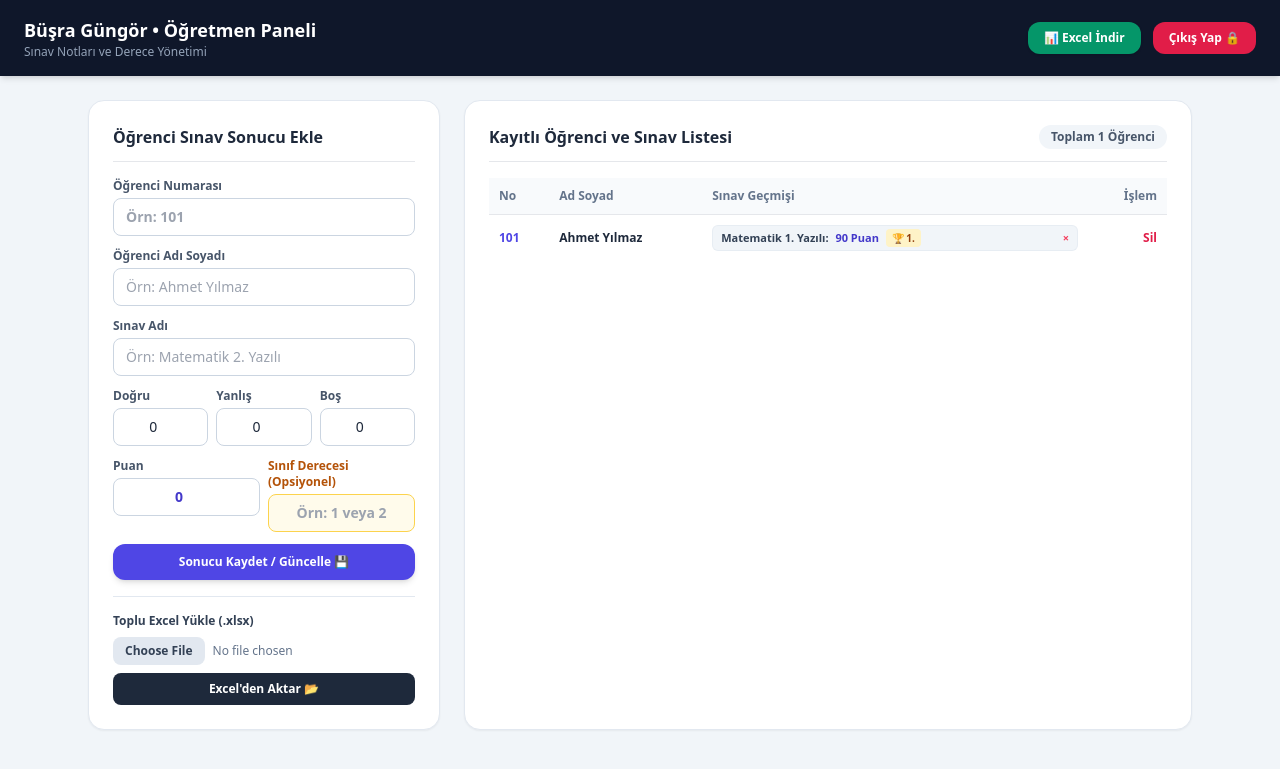
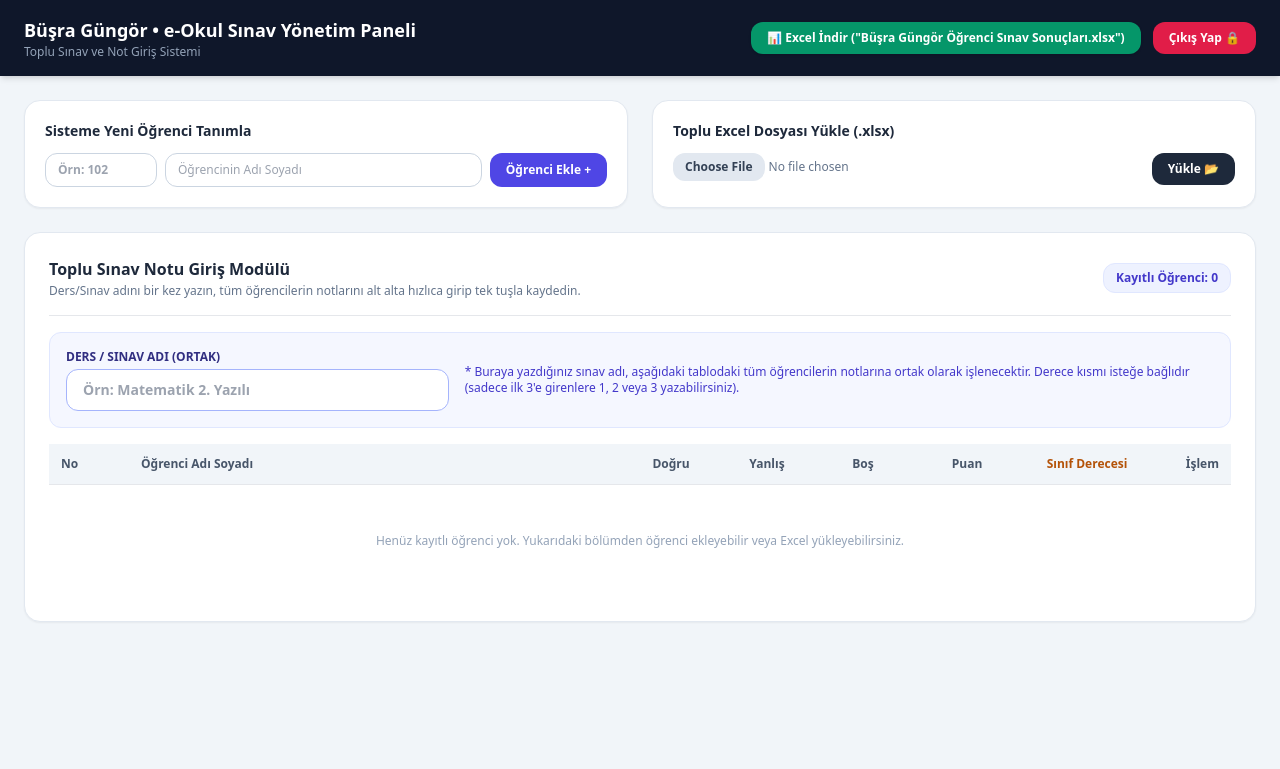
Before and after one commit to busrakaradeniz13/sinav-sistemi, a Flask app: page /admin in a window 1280 px wide. Shown: the top 769 px of the page. Run offline with Flask 3, Linux system fonts and the light colour scheme; the visitor is signed in with stand-in values (Sample User, id 1); some libraries are stand-ins or nearby versions.

Commit message:
Update admin.html

```diff
--- a/templates/admin.html
+++ b/templates/admin.html
@@ -45,13 +45,13 @@
     <!-- YÖNETİM PANELİ -->
     <header class="bg-slate-900 text-white py-4 px-6 shadow-md flex justify-between items-center">
         <div>
-            <h1 class="text-lg font-bold">Büşra Güngör • Öğretmen Paneli</h1>
-            <p class="text-xs text-slate-400">Sınav Notları ve Derece Yönetimi</p>
+            <h1 class="text-lg font-bold">Büşra Güngör • e-Okul Sınav Yönetim Paneli</h1>
+            <p class="text-xs text-slate-400">Toplu Sınav ve Not Giriş Sistemi</p>
         </div>
         <div class="flex items-center gap-3">
             <a href="/admin/excel-indir"
                 class="bg-emerald-600 hover:bg-emerald-700 text-white px-4 py-2 rounded-xl text-xs font-bold transition shadow">
-                📊 Excel İndir
+                📊 Excel İndir ("Büşra Güngör Öğrenci Sınav Sonuçları.xlsx")
             </a>
             <a href="/admin/cikis"
                 class="bg-rose-600 hover:bg-rose-700 text-white px-4 py-2 rounded-xl text-xs font-bold transition">
@@ -60,7 +60,7 @@
         </div>
     </header>
 
-    <main class="max-w-6xl mx-auto p-4 md:p-6 space-y-6">
+    <main class="max-w-7xl mx-auto p-4 md:p-6 space-y-6">
 
         {% with messages = get_flashed_messages(with_categories=true) %}
           {% if messages %}
@@ -72,171 +72,149 @@
           {% endif %}
         {% endwith %}
 
-        <div class="grid grid-cols-1 lg:grid-cols-3 gap-6">
+        <!-- ÜST KISIM: YENİ ÖĞRENCİ EKLEME & EXCEL YÜKLEME -->
+        <div class="grid grid-cols-1 md:grid-cols-2 gap-6">
 
-            <!-- FORM: YENİ NOT / DERECE EKLE -->
-            <div class="lg:col-span-1 bg-white p-6 rounded-2xl shadow-sm border border-slate-200 space-y-4 h-fit">
-                <h2 class="text-base font-bold text-slate-800 border-b pb-3">Öğrenci Sınav Sonucu Ekle</h2>
-
-                <form method="POST" action="/admin/kaydet" class="space-y-3">
-                    <div>
-                        <label class="block text-xs font-semibold text-slate-600 mb-1">Öğrenci Numarası</label>
-                        <input type="text" id="ogrenci_no_input" name="ogrenci_no" required placeholder="Örn: 101"
-                            class="w-full px-3 py-2 rounded-lg border border-slate-300 focus:ring-2 focus:ring-indigo-500 text-sm font-bold">
+            <!-- Yeni Öğrenci Ekle -->
+            <div class="bg-white p-5 rounded-2xl shadow-sm border border-slate-200">
+                <h2 class="text-sm font-bold text-slate-800 mb-3">Sisteme Yeni Öğrenci Tanımla</h2>
+                <form method="POST" action="/admin/yeni-ogrenci-ekle" class="flex gap-2">
+                    <input type="text" name="ogrenci_no" placeholder="Örn: 102" required
+                        class="w-28 px-3 py-2 rounded-xl border border-slate-300 text-xs font-bold">
+                    <input type="text" name="ad" placeholder="Öğrencinin Adı Soyadı" required
+                        class="flex-1 px-3 py-2 rounded-xl border border-slate-300 text-xs">
+                    <button type="submit"
+                        class="bg-indigo-600 hover:bg-indigo-700 text-white font-bold px-4 py-2 rounded-xl text-xs transition">
+                        Öğrenci Ekle +
+                    </button>
+                </form>
             </div>
 
-                    <div>
-                        <div class="flex justify-between items-center mb-1">
-                            <label class="block text-xs font-semibold text-slate-600">Öğrenci Adı Soyadı</label>
-                            <span id="otomatik_bilgi" class="text-[10px] text-emerald-600 font-bold hidden">✓ Eski kayıttan otomatik çekildi</span>
-                        </div>
-                        <input type="text" id="ad_input" name="ad" required placeholder="Örn: Ahmet Yılmaz"
-                            class="w-full px-3 py-2 rounded-lg border border-slate-300 focus:ring-2 focus:ring-indigo-500 text-sm">
+            <!-- Toplu Excel Yükle -->
+            <div class="bg-white p-5 rounded-2xl shadow-sm border border-slate-200">
+                <h2 class="text-sm font-bold text-slate-800 mb-3">Toplu Excel Dosyası Yükle (.xlsx)</h2>
+                <form method="POST" action="/admin/excel-yukle" enctype="multipart/form-data" class="flex gap-2">
+                    <input type="file" name="excel_dosya" accept=".xlsx, .xls" required
+                        class="flex-1 text-xs text-slate-500 file:py-1.5 file:px-3 file:rounded-xl file:border-0 file:text-xs file:font-semibold file:bg-slate-200 file:text-slate-700 hover:file:bg-slate-300">
+                    <button type="submit"
+                        class="bg-slate-800 hover:bg-slate-900 text-white font-bold px-4 py-2 rounded-xl text-xs transition">
+                        Yükle 📂
+                    </button>
+                </form>
             </div>
 
-                    <div>
-                        <label class="block text-xs font-semibold text-slate-600 mb-1">Sınav Adı</label>
-                        <input type="text" name="sinav" required placeholder="Örn: Matematik 2. Yazılı"
-                            class="w-full px-3 py-2 rounded-lg border border-slate-300 focus:ring-2 focus:ring-indigo-500 text-sm">
         </div>
 
-                    <div class="grid grid-cols-3 gap-2">
+        <!-- E-OKUL TARZI TOPLU NOT GİRİŞ TABLOSU -->
+        <div class="bg-white p-6 rounded-2xl shadow-sm border border-slate-200 space-y-4">
+            <div class="flex justify-between items-center border-b pb-4">
                 <div>
-                            <label class="block text-xs font-semibold text-slate-600 mb-1">Doğru</label>
-                            <input type="number" name="dogru" value="0" min="0"
-                                class="w-full px-2 py-2 rounded-lg border border-slate-300 text-sm text-center">
+                    <h2 class="text-base font-bold text-slate-800">Toplu Sınav Notu Giriş Modülü</h2>
+                    <p class="text-xs text-slate-500 mt-0.5">Ders/Sınav adını bir kez yazın, tüm öğrencilerin notlarını alt alta hızlıca girip tek tuşla kaydedin.</p>
                 </div>
-                        <div>
-                            <label class="block text-xs font-semibold text-slate-600 mb-1">Yanlış</label>
-                            <input type="number" name="yanlis" value="0" min="0"
-                                class="w-full px-2 py-2 rounded-lg border border-slate-300 text-sm text-center">
+                <span class="text-xs font-bold bg-indigo-50 text-indigo-700 px-3 py-1.5 rounded-xl border border-indigo-100">
+                    Kayıtlı Öğrenci: {{ veriler|length }}
+                </span>
             </div>
-                        <div>
-                            <label class="block text-xs font-semibold text-slate-600 mb-1">Boş</label>
-                            <input type="number" name="bos" value="0" min="0"
-                                class="w-full px-2 py-2 rounded-lg border border-slate-300 text-sm text-center">
+
+            <form method="POST" action="/admin/toplu-kaydet" class="space-y-4">
+
+                <!-- ORTAK SINAV ADI -->
+                <div class="bg-indigo-50/60 p-4 rounded-xl border border-indigo-100 flex flex-col md:flex-row items-center gap-4">
+                    <div class="w-full md:w-1/3">
+                        <label class="block text-xs font-extrabold text-indigo-900 uppercase mb-1">Ders / Sınav Adı (Ortak)</label>
+                        <input type="text" name="sinav_adi" required placeholder="Örn: Matematik 2. Yazılı"
+                            class="w-full px-4 py-2.5 rounded-xl border border-indigo-300 bg-white font-bold text-sm text-slate-800 focus:ring-2 focus:ring-indigo-500">
+                    </div>
+                    <div class="flex-1 text-xs text-indigo-700">
+                        * Buraya yazdığınız sınav adı, aşağıdaki tablodaki tüm öğrencilerin notlarına ortak olarak işlenecektir. Derece kısmı isteğe bağlıdır (sadece ilk 3'e girenlere 1, 2 veya 3 yazabilirsiniz).
                     </div>
                 </div>
 
-                    <div class="grid grid-cols-2 gap-2">
-                        <div>
-                            <label class="block text-xs font-semibold text-slate-600 mb-1">Puan</label>
-                            <input type="number" name="puan" value="0" min="0" max="100" required
-                                class="w-full px-3 py-2 rounded-lg border border-slate-300 text-sm font-bold text-indigo-700 text-center">
-                        </div>
-                        <div>
-                            <label class="block text-xs font-semibold text-amber-700 mb-1">Sınıf Derecesi (Opsiyonel)</label>
-                            <input type="text" name="derece" placeholder="Örn: 1 veya 2"
-                                class="w-full px-3 py-2 rounded-lg border border-amber-300 bg-amber-50 focus:ring-2 focus:ring-amber-500 text-sm font-bold text-center">
-                        </div>
-                    </div>
-
-                    <button type="submit"
-                        class="w-full bg-indigo-600 hover:bg-indigo-700 text-white font-bold py-2.5 rounded-xl shadow-md transition text-xs mt-2">
-                        Sonucu Kaydet / Güncelle 💾
-                    </button>
-                </form>
-
-                <hr class="my-4 border-slate-200">
-
-                <!-- EXCEL TOPLU YÜKLEME -->
-                <div class="space-y-2">
-                    <h3 class="text-xs font-bold text-slate-700">Toplu Excel Yükle (.xlsx)</h3>
-                    <form method="POST" action="/admin/excel-yukle" enctype="multipart/form-data" class="space-y-2">
-                        <input type="file" name="excel_dosya" accept=".xlsx, .xls" required
-                            class="block w-full text-xs text-slate-500 file:mr-2 file:py-1.5 file:px-3 file:rounded-lg file:border-0 file:text-xs file:font-semibold file:bg-slate-200 file:text-slate-700 hover:file:bg-slate-300">
-                        <button type="submit"
-                            class="w-full bg-slate-800 hover:bg-slate-900 text-white font-bold py-2 rounded-lg transition text-xs">
-                            Excel'den Aktar 📂
-                        </button>
-                    </form>
-                </div>
-            </div>
-
-            <!-- TABLO: MAVCUT ÖĞRENCİ LİSTESİ -->
-            <div class="lg:col-span-2 bg-white p-6 rounded-2xl shadow-sm border border-slate-200 space-y-4">
-                <div class="flex justify-between items-center border-b pb-3">
-                    <h2 class="text-base font-bold text-slate-800">Kayıtlı Öğrenci ve Sınav Listesi</h2>
-                    <span class="text-xs font-bold bg-slate-100 px-3 py-1 rounded-full text-slate-600">Toplam {{ veriler|length }} Öğrenci</span>
-                </div>
-
+                <!-- ÖĞRENCİLER LİSTESİ TABLOSU -->
                 <div class="overflow-x-auto">
-                    <table class="w-full text-left text-xs">
+                    <table class="w-full text-left text-xs border-collapse">
                         <thead>
-                            <tr class="bg-slate-50 text-slate-500 border-b">
-                                <th class="p-2.5">No</th>
-                                <th class="p-2.5">Ad Soyad</th>
-                                <th class="p-2.5">Sınav Geçmişi</th>
-                                <th class="p-2.5 text-right">İşlem</th>
+                            <tr class="bg-slate-100 text-slate-600 border-b">
+                                <th class="p-3 w-20">No</th>
+                                <th class="p-3">Öğrenci Adı Soyadı</th>
+                                <th class="p-3 w-24 text-center">Doğru</th>
+                                <th class="p-3 w-24 text-center">Yanlış</th>
+                                <th class="p-3 w-24 text-center">Boş</th>
+                                <th class="p-3 w-28 text-center">Puan</th>
+                                <th class="p-3 w-32 text-center text-amber-700">Sınıf Derecesi</th>
+                                <th class="p-3 w-20 text-right">İşlem</th>
                             </tr>
                         </thead>
                         <tbody class="divide-y divide-slate-100">
                             {% for no, bilgi in veriler.items() %}
                             <tr class="hover:bg-slate-50/80 transition">
-                                <td class="p-2.5 font-bold text-indigo-600">{{ no }}</td>
-                                <td class="p-2.5 font-bold text-slate-800">{{ bilgi.ad }}</td>
-                                <td class="p-2.5 space-y-1">
-                                    {% for s in bilgi.sinavlar %}
-                                    <div class="flex items-center gap-2 text-[11px] bg-slate-100 px-2 py-1 rounded-md border border-slate-200/60 justify-between">
-                                        <div>
-                                            <span class="font-semibold text-slate-700">{{ s.sinav }}:</span>
-                                            <span class="font-extrabold text-indigo-700 ml-1">{{ s.puan }} Puan</span>
-                                            {% if s.derece %}
-                                            <span class="bg-amber-100 text-amber-800 font-extrabold px-1.5 py-0.5 rounded text-[10px] ml-1">
-                                                🏆 {{ s.derece }}.
-                                            </span>
-                                            {% endif %}
-                                        </div>
-                                        <a href="/admin/sinav-sil/{{ no }}/{{ s.sinav }}" onclick="return confirm('Bu sınav sonucunu silmek istediğinize emin misiniz?')" class="text-rose-500 hover:text-rose-700 font-bold ml-2">×</a>
-                                    </div>
-                                    {% endfor %}
+                                <td class="p-3 font-bold text-indigo-600">{{ no }}</td>
+                                <td class="p-3 font-extrabold text-slate-800">{{ bilgi.ad }}</td>
+
+                                <!-- DOĞRU -->
+                                <td class="p-3 text-center">
+                                    <input type="number" name="dogru_{{ no }}" value="0" min="0"
+                                        class="w-20 px-2 py-1.5 rounded-lg border border-slate-300 text-center font-bold text-emerald-600">
                                 </td>
-                                <td class="p-2.5 text-right">
-                                    <a href="/admin/ogrenci-sil/{{ no }}" onclick="return confirm('Öğrenciyi ve TÜM sınavlarını silmek istediğinize emin misiniz?')" class="text-rose-600 hover:underline font-bold">Sil</a>
+
+                                <!-- YANLIŞ -->
+                                <td class="p-3 text-center">
+                                    <input type="number" name="yanlis_{{ no }}" value="0" min="0"
+                                        class="w-20 px-2 py-1.5 rounded-lg border border-slate-300 text-center font-bold text-rose-600">
+                                </td>
+
+                                <!-- BOŞ -->
+                                <td class="p-3 text-center">
+                                    <input type="number" name="bos_{{ no }}" value="0" min="0"
+                                        class="w-20 px-2 py-1.5 rounded-lg border border-slate-300 text-center font-bold text-slate-500">
+                                </td>
+
+                                <!-- PUAN -->
+                                <td class="p-3 text-center">
+                                    <input type="number" name="puan_{{ no }}" value="0" min="0" max="100" required
+                                        class="w-24 px-2 py-1.5 rounded-lg border border-indigo-200 bg-indigo-50/40 text-center font-extrabold text-indigo-700">
+                                </td>
+
+                                <!-- DERECE -->
+                                <td class="p-3 text-center">
+                                    <input type="text" name="derece_{{ no }}" placeholder="1, 2 vb."
+                                        class="w-28 px-2 py-1.5 rounded-lg border border-amber-300 bg-amber-50/60 text-center font-bold text-amber-800">
+                                </td>
+
+                                <!-- İŞLEM (SİL) -->
+                                <td class="p-3 text-right">
+                                    <a href="/admin/ogrenci-sil/{{ no }}" onclick="return confirm('Bu öğrenciyi sistemden silmek istediğinize emin misiniz?')"
+                                        class="text-rose-600 hover:text-rose-800 font-bold px-2 py-1 rounded bg-rose-50 border border-rose-200">Sil</a>
                                 </td>
                             </tr>
                             {% else %}
                             <tr>
-                                <td colspan="4" class="text-center py-8 text-slate-400">Henüz hiçbir öğrenci veya sınav sonucu eklenmedi.</td>
+                                <td colspan="8" class="text-center py-12 text-slate-400">
+                                    Henüz kayıtlı öğrenci yok. Yukarıdaki bölümden öğrenci ekleyebilir veya Excel yükleyebilirsiniz.
+                                </td>
                             </tr>
                             {% endfor %}
                         </tbody>
                     </table>
                 </div>
+
+                <!-- KAYDET BUTONU -->
+                {% if veriler %}
+                <div class="pt-4 flex justify-end border-t">
+                    <button type="submit"
+                        class="bg-emerald-600 hover:bg-emerald-700 text-white font-extrabold px-8 py-3 rounded-xl shadow-lg transition text-sm flex items-center gap-2">
+                        💾 Tüm Sınıfın Sınav Notlarını ve Derecelerini Kaydet
+                    </button>
                 </div>
+                {% endif %}
+
+            </form>
 
         </div>
 
     </main>
 
-    <!-- OTOMATİK İSİM TAMAMLAMA SCRIPT'İ -->
-    <script>
-        const noInput = document.getElementById('ogrenci_no_input');
-        const adInput = document.getElementById('ad_input');
-        const bilgiSpan = document.getElementById('otomatik_bilgi');
-
-        if (noInput && adInput) {
-            noInput.addEventListener('input', function() {
-                const no = this.value.trim();
-                if (no.length > 0) {
-                    fetch('/admin/ogrenci-ara/' + encodeURIComponent(no))
-                        .then(response => response.json())
-                        .then(data => {
-                            if (data.bulundu) {
-                                adInput.value = data.ad;
-                                bilgiSpan.classList.remove('hidden');
-                            } else {
-                                bilgiSpan.classList.add('hidden');
-                            }
-                        })
-                        .catch(err => console.error(err));
-                } else {
-                    bilgiSpan.classList.add('hidden');
-                }
-            });
-        }
-    </script>
-
     {% endif %}
 
 </body>
```
Lines whose indentation alone changed are shown as unchanged.
